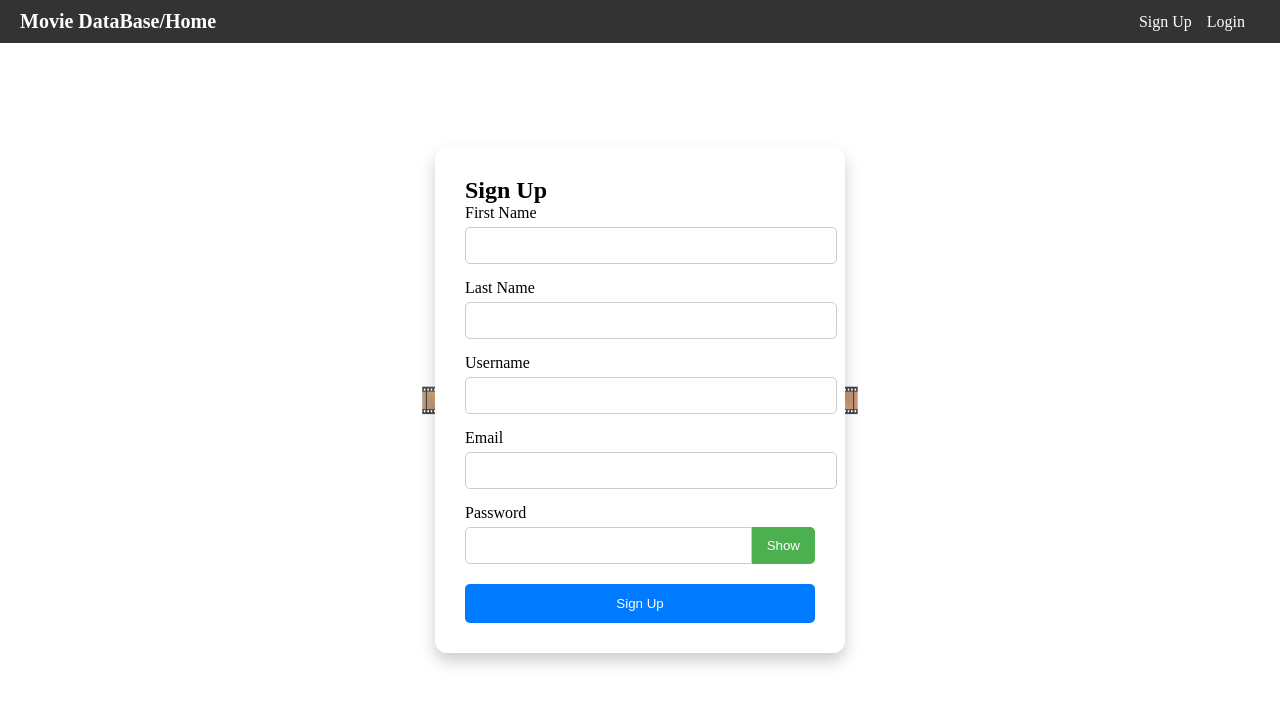
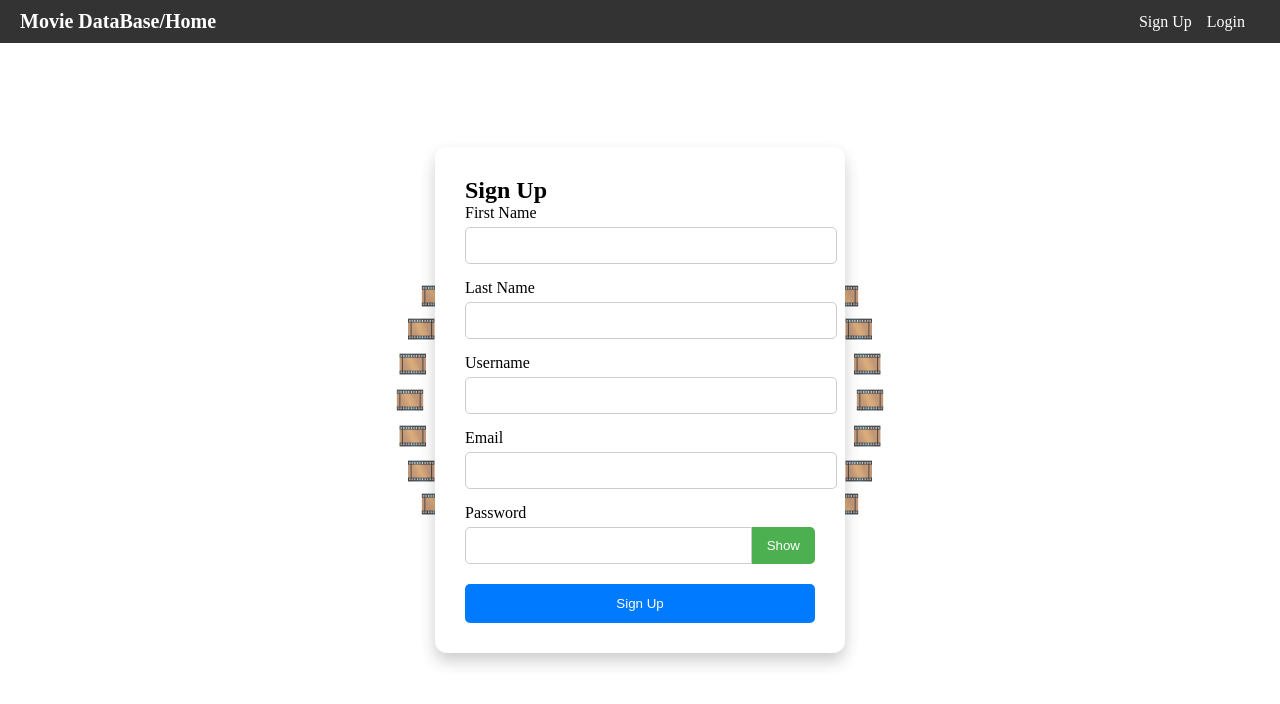
Before and after one commit to minyardlucky/MovieDB3, a React (Vite) app: page /signup in a window 1280 px wide. Shown: the top 704 px of the page. Built offline with nearby package versions, Linux system fonts and the light colour scheme; no server answers.

Commit message:
added chained border

```diff
--- a/src/components/SignUp/SignUp.jsx
+++ b/src/components/SignUp/SignUp.jsx
@@ -3,8 +3,10 @@ import React, { useState } from "react";
 import { useNavigate } from "react-router-dom";
 
 // Constants for the circle effect
-const NUM_REELS = 8; // Number of movie reels
-const RADIUS = 200; // Radius of the circle (in pixels)
+// Increased number of reels for a "chain" effect
+const NUM_REELS = 40;
+// Adjusted radius to border the 350px max-width form + its padding
+const RADIUS = 230; // Roughly half of the form's width + its padding + some offset
 
 // Function to calculate position on a circle
 const getReelStyle = (index) => {
@@ -19,7 +21,7 @@ const getReelStyle = (index) => {
     left: `calc(50% + ${x}px)`,
     // Center the reel icon perfectly
     transform: 'translate(-50%, -50%)',
-    fontSize: '32px', // Increased size for visibility
+    fontSize: '24px', // Slightly smaller for a denser chain
     color: '#9370DB', // Medium Purple color
     zIndex: 1, // Keep reels behind the form
   };
@@ -80,7 +82,7 @@ function SignUp({ setUser }) {
 
   return (
     // 1. Full-page container for centering.
-    // Uses position: fixed now to ensure it covers the viewport without increasing page scroll.
+    // Uses position: fixed to ensure it covers the viewport without increasing page scroll.
     <div
       style={{
         display: "flex",
@@ -88,10 +90,9 @@ function SignUp({ setUser }) {
         alignItems: "center",
         minHeight: "100vh",
         width: "100%",
-        position: "fixed", // FIX: Sets the container to fill the screen
+        position: "fixed",
         top: 0,
         left: 0,
-        // Removed padding here
       }}
     >
 
```
